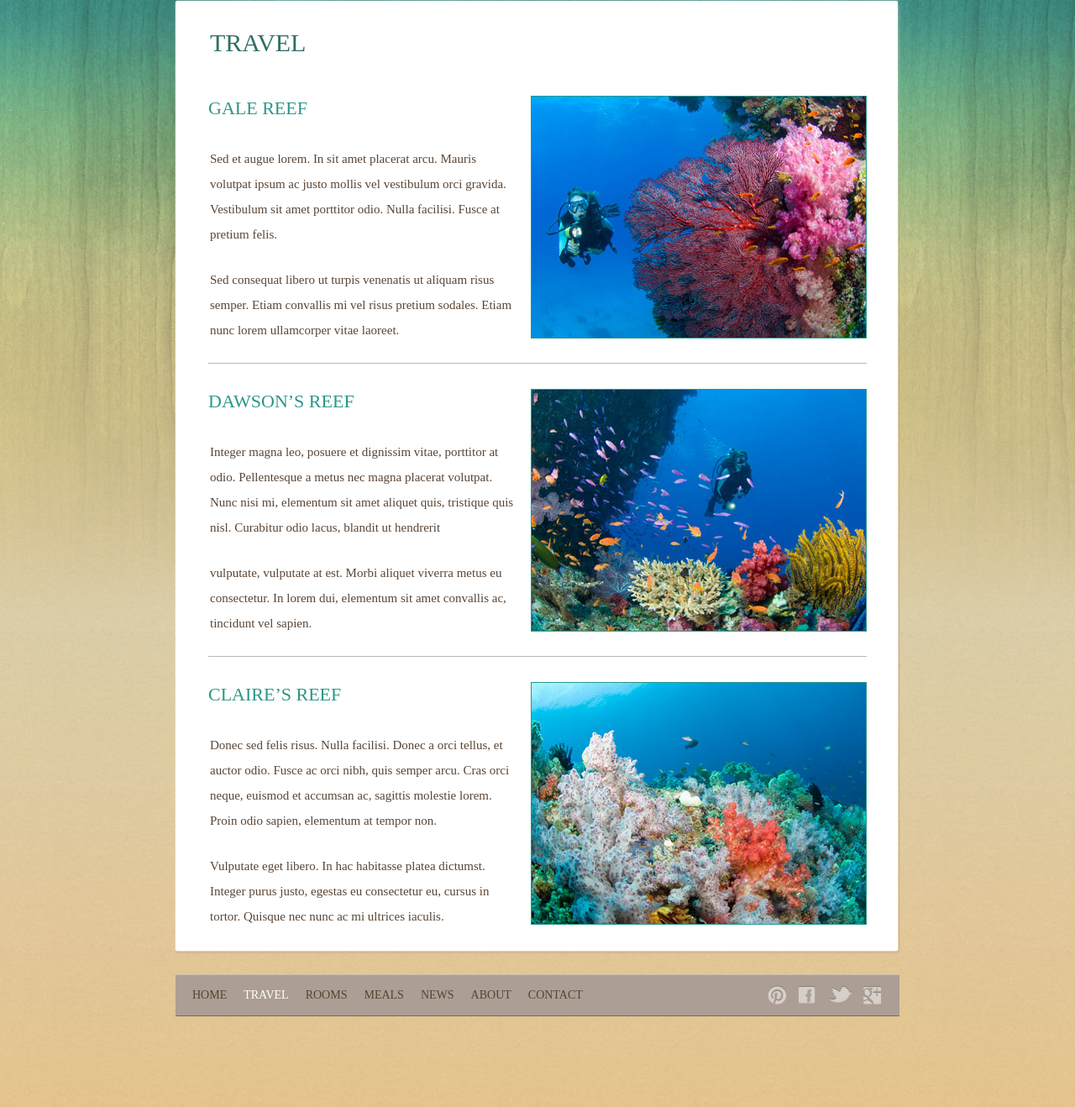
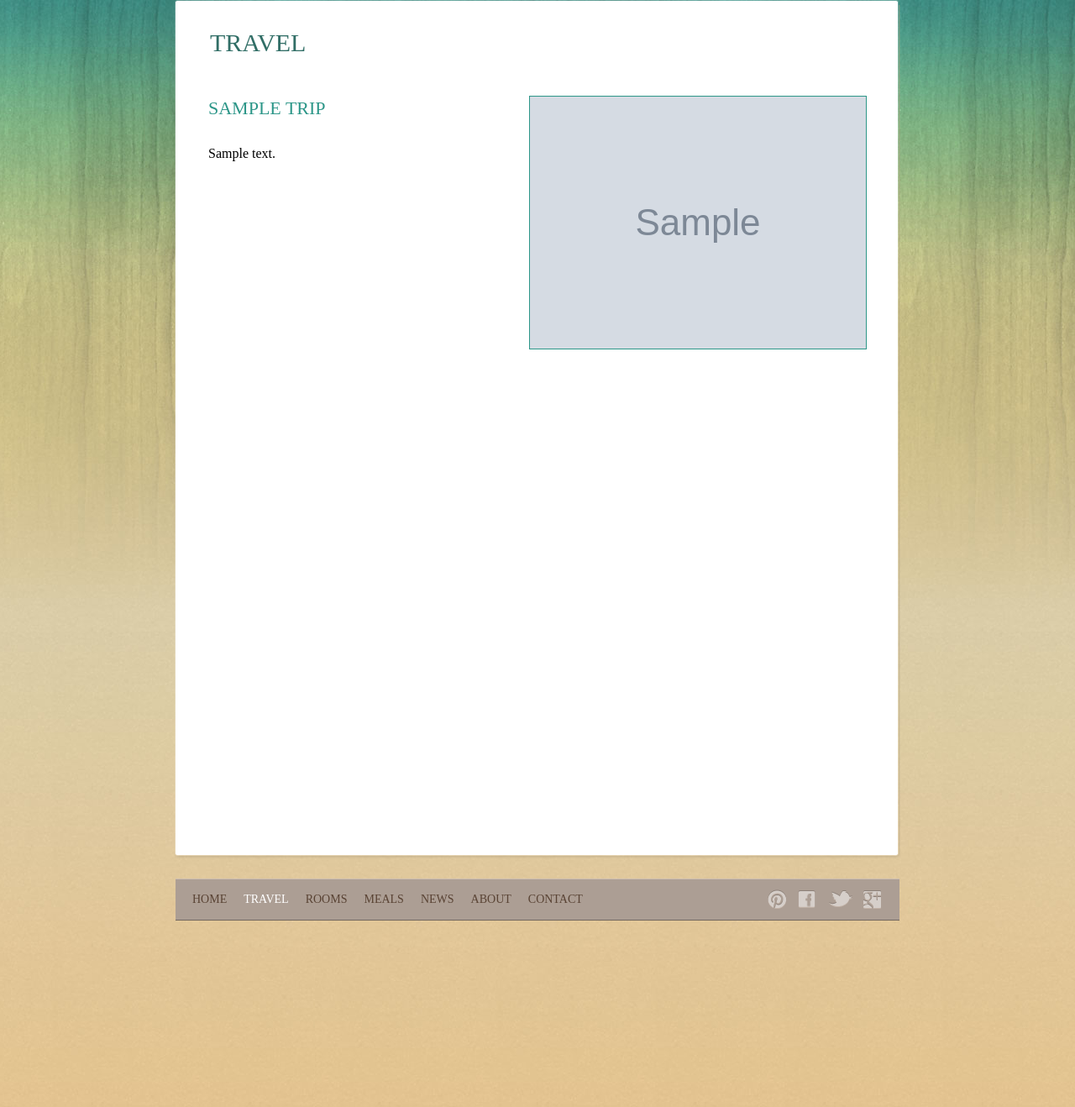
Before and after one commit to lees7/CS-465-10070-M01-Full-Stack-Development-I-2026, a Node server app: template app_server/views/travel.hbs in a window 1280 px wide. Shown: the whole page at 84% size. Run offline with Node 20, Linux system fonts and the light colour scheme; the template is opened without the code that fills it: most values are stand-ins (such as "Sample title", 1, 10 or a date in 2020); grey boxes marked "Sample" are stand-in pictures; some libraries are stand-ins or nearby versions.

Commit message:
Module 3 completed baseline

```diff
--- a/app_server/views/travel.hbs
+++ b/app_server/views/travel.hbs
@@ -16,36 +16,13 @@
 						<div class="body">
 							<h1>Travel</h1>
 							<ul id="sites">
+								{{#each trips}}
 								<li>
-									<a href="travel.html"><img src="images/reef1.jpg" alt="Img"></a>
-									<h2><a href="travel.html">Gale Reef</a></h2>
-									<p>
-										Sed et augue lorem. In sit amet placerat arcu. Mauris volutpat ipsum ac justo mollis vel vestibulum orci gravida. Vestibulum sit amet porttitor odio. Nulla facilisi. Fusce at pretium felis.
-									</p>
-									<p>
-										Sed consequat libero ut turpis venenatis ut aliquam risus semper. Etiam convallis mi vel risus pretium sodales. Etiam nunc lorem ullamcorper vitae laoreet.
-									</p>
+									<a href="travel.html"><img src="images/{{this.image}}" alt="Img"></a>
+									<h2><a href="travel.html">{{this.name}}</a></h2>
+									{{this.description}}
 								</li>
-								<li>
-									<a href="travel.html"><img src="images/reef2.jpg" alt="Img"></a>
-									<h2><a href="travel.html">Dawson’s Reef</a></h2>
-									<p>
-										Integer magna leo, posuere et dignissim vitae, porttitor at odio. Pellentesque a metus nec magna placerat volutpat. Nunc nisi mi, elementum sit amet aliquet quis, tristique quis nisl. Curabitur odio lacus, blandit ut hendrerit
-									</p>
-									<p>
-										vulputate, vulputate at est. Morbi aliquet viverra metus eu consectetur. In lorem dui, elementum sit amet convallis ac, tincidunt vel sapien.
-									</p>
-								</li>
-								<li>
-									<a href="travel.html"><img src="images/reef3.jpg" alt="Img"></a>
-									<h2><a href="travel.html">Claire’s REEF</a></h2>
-									<p>
-										Donec sed felis risus. Nulla facilisi. Donec a orci tellus, et auctor odio. Fusce ac orci nibh, quis semper arcu. Cras orci neque, euismod et accumsan ac, sagittis molestie lorem. Proin odio sapien, elementum at tempor non.
-									</p>
-									<p>
-										Vulputate eget libero. In hac habitasse platea dictumst. Integer purus justo, egestas eu consectetur eu, cursus in tortor. Quisque nec nunc ac mi ultrices iaculis.
-									</p>
-								</li>
+								{{/each}}
 							</ul>
 						</div>
 					</div>
--- /dev/null
+++ b/data/trips.json
@@ -0,0 +1,17 @@
+[
+  {
+    "name": "Gale Reef",
+    "image": "reef1.jpg",
+    "description": "Gale Reef Sed et augue lorem. In sit amet placerat arcu. Mauris volutpat ipsum ac justo mollis vel vestibulum orci gravida."
+  },
+  {
+    "name": "Dawson's Reef",
+    "image": "reef2.jpg",
+    "description": "Dawson's Reef Integer magna leo, posuere et dignissim vitae, porttitor at odio. Pellentesque a metus nec magna placerat volutpat."
+  },
+  {
+    "name": "Claire's Reef",
+    "image": "reef3.jpg",
+    "description": "Claire's Reef Donec sed felis risus. Nulla facilisi. Donec a orci tellus, et auctor odio. Fusce ac orci nibh, quis semper arcu."
+  }
+]
```
Also changed, not shown: app_server/controllers/travel.js (+8 -2 lines).
